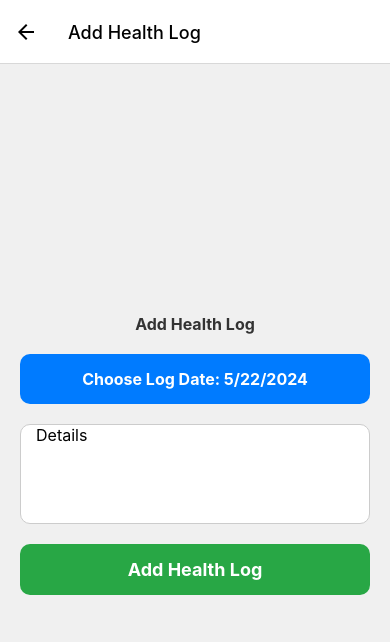
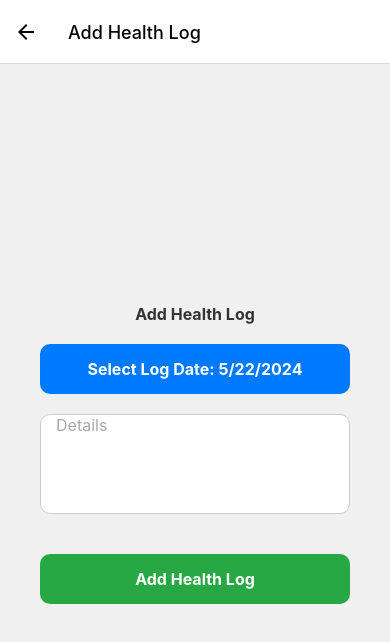
Before and after one commit to YosukeKono0101/PetCareApp, a React Native app: screen /AddHealthLog in a window 390 px wide. Shown: the top 642 px of the page. Built offline with nearby package versions, Linux system fonts and the light colour scheme; no server answers.

Commit message:
[UI] adjustment for dark theme

```diff
--- a/src/screens/about/AboutScreen.js
+++ b/src/screens/about/AboutScreen.js
@@ -1,5 +1,13 @@
-import React from "react";
-import { View, Text, StyleSheet, ScrollView } from "react-native";
+import React, { useContext } from "react";
+import {
+  View,
+  Text,
+  StyleSheet,
+  ScrollView,
+  Linking,
+  TouchableOpacity,
+} from "react-native";
+import { SettingsContext } from "../../context/SettingsContext";
 
 const licenses = [
   {
@@ -16,21 +24,61 @@ const licenses = [
 ];
 
 const AboutScreen = () => {
+  const { fontSize, theme } = useContext(SettingsContext);
+  const isDarkTheme = theme === "dark";
+
   return (
-    <ScrollView style={styles.container}>
-      <Text style={styles.header}>About PetCareApp</Text>
-      <Text style={styles.description}>
+    <ScrollView
+      style={[
+        styles.container,
+        isDarkTheme ? styles.darkContainer : styles.lightContainer,
+      ]}
+    >
+      <Text
+        style={[styles.header, { fontSize }, isDarkTheme && styles.darkText]}
+      >
+        About PetCareApp
+      </Text>
+      <Text
+        style={[
+          styles.description,
+          { fontSize },
+          isDarkTheme && styles.darkText,
+        ]}
+      >
         PetCareApp is a comprehensive solution for managing your pets' health
-        and wellness. With features for tracking vaccinations, health logs, and
-        more, PetCareApp ensures that you have all the information you need to
-        care for your pets.
+        and wellness. With features for tracking vaccinations and health logs,
+        PetCareApp ensures that you have all the information you need to care
+        for your pets.
       </Text>
-      <Text style={styles.header}>Open Source Licenses</Text>
+      <Text
+        style={[styles.header, { fontSize }, isDarkTheme && styles.darkText]}
+      >
+        Open Source Licenses
+      </Text>
       {licenses.map((license, index) => (
         <View key={index} style={styles.licenseContainer}>
-          <Text style={styles.licenseName}>{license.name}</Text>
-          <Text style={styles.licenseText}>{license.license}</Text>
-          <Text style={styles.licenseLink}>{license.link}</Text>
+          <Text
+            style={[
+              styles.licenseName,
+              { fontSize },
+              isDarkTheme && styles.darkText,
+            ]}
+          >
+            {license.name}
+          </Text>
+          <Text
+            style={[
+              styles.licenseText,
+              { fontSize },
+              isDarkTheme && styles.darkText,
+            ]}
+          >
+            {license.license}
+          </Text>
+          <TouchableOpacity onPress={() => Linking.openURL(license.link)}>
+            <Text style={styles.licenseLink}>{license.link}</Text>
+          </TouchableOpacity>
         </View>
       ))}
     </ScrollView>
@@ -41,7 +89,12 @@ const styles = StyleSheet.create({
   container: {
     flex: 1,
     padding: 20,
+  },
+  lightContainer: {
     backgroundColor: "#f0f0f0",
+  },
+  darkContainer: {
+    backgroundColor: "#333",
   },
   header: {
     fontSize: 24,
@@ -70,6 +123,9 @@ const styles = StyleSheet.create({
     fontSize: 14,
     color: "#007bff",
   },
+  darkText: {
+    color: "#fff",
+  },
 });
 
 export default AboutScreen;
--- a/src/screens/healthLogs/AddHealthLogScreen.js
+++ b/src/screens/healthLogs/AddHealthLogScreen.js
@@ -7,6 +7,7 @@ import {
   ScrollView,
   Text,
   TouchableOpacity,
+  SafeAreaView,
 } from "react-native";
 import RNPickerSelect from "react-native-picker-select";
 import DateTimePicker from "@react-native-community/datetimepicker";
@@ -45,8 +46,8 @@ const AddHealthLogScreen = ({ navigation }) => {
   }, []);
 
   const handleAddHealthLog = async () => {
-    if (!selectedPetId) {
-      Alert.alert("Error", "Please select a pet first.");
+    if (!selectedPetId || !details) {
+      Alert.alert("Error", "Please select a pet and fill in the details.");
       return;
     }
     try {
@@ -76,15 +77,36 @@ const AddHealthLogScreen = ({ navigation }) => {
     }
   };
 
+  const showDatePickerModal = () => {
+    setShowDatePicker(true);
+  };
+
+  const onDateChange = (event, selectedDate) => {
+    const currentDate = selectedDate || logDate;
+    setShowDatePicker(false);
+    setLogDate(currentDate);
+  };
+
   return (
+    <SafeAreaView
+      style={[
+        styles.safeArea,
+        isDarkTheme ? styles.darkSafeArea : styles.lightSafeArea,
+      ]}
+    >
       <ScrollView
         contentContainerStyle={[
-        styles.container,
-        isDarkTheme && styles.darkContainer,
+          styles.scrollContainer,
+          isDarkTheme && styles.darkScrollContainer,
         ]}
       >
+        <View style={[styles.container, isDarkTheme && styles.darkContainer]}>
           <Text
-        style={[styles.header, { fontSize }, isDarkTheme && styles.darkText]}
+            style={[
+              styles.header,
+              { fontSize },
+              isDarkTheme && styles.darkText,
+            ]}
           >
             Add Health Log
           </Text>
@@ -101,10 +123,10 @@ const AddHealthLogScreen = ({ navigation }) => {
           )}
           <TouchableOpacity
             style={styles.dateButton}
-        onPress={() => setShowDatePicker(true)}
+            onPress={showDatePickerModal}
           >
             <Text style={[styles.dateButtonText, { fontSize }]}>
-          Choose Log Date: {logDate.toLocaleDateString()}
+              Select Log Date: {logDate.toLocaleDateString()}
             </Text>
           </TouchableOpacity>
           {showDatePicker && (
@@ -112,35 +134,58 @@ const AddHealthLogScreen = ({ navigation }) => {
               value={logDate}
               mode="date"
               display="default"
-          onChange={(event, selectedDate) => {
-            setShowDatePicker(false);
-            if (selectedDate) {
-              setLogDate(selectedDate);
-            }
-          }}
+              onChange={onDateChange}
             />
           )}
           <TextInput
             placeholder="Details"
             value={details}
             onChangeText={setDetails}
-        style={[styles.input, { fontSize }]}
+            style={[
+              styles.input,
+              { fontSize },
+              isDarkTheme && styles.darkInput,
+            ]}
             multiline
-        numberOfLines={4} // Makes it easier to type more text
+            numberOfLines={4}
+            placeholderTextColor={isDarkTheme ? "#ccc" : "#aaa"}
           />
           <TouchableOpacity style={styles.button} onPress={handleAddHealthLog}>
-        <Text style={styles.buttonText}>Add Health Log</Text>
+            <Text style={[styles.buttonText, { fontSize }]}>
+              Add Health Log
+            </Text>
           </TouchableOpacity>
+        </View>
       </ScrollView>
+    </SafeAreaView>
   );
 };
 
 const styles = StyleSheet.create({
+  safeArea: {
+    flex: 1,
+  },
+  lightSafeArea: {
+    backgroundColor: "#f0f0f0",
+  },
+  darkSafeArea: {
+    backgroundColor: "#000",
+  },
+  scrollContainer: {
+    flexGrow: 1,
+    justifyContent: "center",
+    alignItems: "center",
+    padding: 20,
+  },
+  darkScrollContainer: {
+    backgroundColor: "#333",
+  },
   container: {
-    flex: 1,
+    width: "100%",
+    maxWidth: 400,
     padding: 20,
-    justifyContent: "center",
     backgroundColor: "#f0f0f0",
+    borderRadius: 10,
   },
   darkContainer: {
     backgroundColor: "#333",
@@ -155,21 +200,6 @@ const styles = StyleSheet.create({
   darkText: {
     color: "#fff",
   },
-  picker: {
-    marginBottom: 20,
-  },
-  dateButton: {
-    backgroundColor: "#007bff",
-    padding: 15,
-    borderRadius: 10,
-    alignItems: "center",
-    marginBottom: 20,
-  },
-  dateButtonText: {
-    color: "#fff",
-    fontSize: 16,
-    fontWeight: "bold",
-  },
   input: {
     height: 100,
     borderColor: "#ccc",
@@ -180,11 +210,32 @@ const styles = StyleSheet.create({
     backgroundColor: "#fff",
     marginBottom: 20,
   },
-  button: {
-    backgroundColor: "#28a745",
+  darkInput: {
+    borderColor: "#555",
+    backgroundColor: "#444",
+    color: "#fff",
+  },
+  picker: {
+    marginBottom: 20,
+  },
+  dateButton: {
     padding: 15,
+    backgroundColor: "#007bff",
     borderRadius: 10,
     alignItems: "center",
+    marginBottom: 20,
+  },
+  dateButtonText: {
+    color: "#fff",
+    fontSize: 16,
+    fontWeight: "bold",
+  },
+  button: {
+    padding: 15,
+    backgroundColor: "#28a745",
+    borderRadius: 10,
+    alignItems: "center",
+    marginTop: 20,
   },
   buttonText: {
     color: "#fff",
--- a/src/screens/healthLogs/EditHealthLogScreen.js
+++ b/src/screens/healthLogs/EditHealthLogScreen.js
@@ -17,6 +17,7 @@ const EditHealthLogScreen = ({ route, navigation }) => {
   const { fontSize, theme } = useContext(SettingsContext);
   const [logDate, setLogDate] = useState(new Date());
   const [details, setDetails] = useState("");
+  const [petName, setPetName] = useState("");
   const [showDatePicker, setShowDatePicker] = useState(false);
 
   const isDarkTheme = theme === "dark";
@@ -37,6 +38,7 @@ const EditHealthLogScreen = ({ route, navigation }) => {
         if (response.ok) {
           setLogDate(new Date(json.log_date));
           setDetails(json.details);
+          setPetName(json.pet_name);
         } else {
           Alert.alert(
             "Error",
@@ -102,12 +104,17 @@ const EditHealthLogScreen = ({ route, navigation }) => {
       >
         Edit Health Log
       </Text>
+      <Text
+        style={[styles.petName, { fontSize }, isDarkTheme && styles.darkText]}
+      >
+        Pet: {petName}
+      </Text>
       <TouchableOpacity
         style={styles.dateButton}
         onPress={() => setShowDatePicker(true)}
       >
         <Text style={[styles.dateButtonText, { fontSize }]}>
-          Choose Log Date: {logDate.toLocaleDateString()}
+          Select Log Date: {logDate.toLocaleDateString()}
         </Text>
       </TouchableOpacity>
       {showDatePicker && (
@@ -152,6 +159,12 @@ const styles = StyleSheet.create({
   darkText: {
     color: "#fff",
   },
+  petName: {
+    fontSize: 20,
+    marginBottom: 10,
+    textAlign: "center",
+    color: "#555",
+  },
   dateButton: {
     backgroundColor: "#007bff",
     padding: 15,
--- a/src/screens/pets/AddPetScreen.js
+++ b/src/screens/pets/AddPetScreen.js
@@ -27,6 +27,11 @@ const AddPetScreen = ({ navigation }) => {
   const isDarkTheme = theme === "dark";
 
   const handleAddPet = async () => {
+    if (!name || !type || !gender || !breed || !age || !weight) {
+      Alert.alert("Error", "Please fill in all the fields.");
+      return;
+    }
+
     const petData = {
       name,
       type,
@@ -36,6 +41,7 @@ const AddPetScreen = ({ navigation }) => {
       weight,
       birthDate: birthDate.toISOString(),
     };
+
     try {
       const token = await AsyncStorage.getItem("token");
       const response = await fetch("http://192.168.1.39:3000/pets", {
@@ -88,15 +94,6 @@ const AddPetScreen = ({ navigation }) => {
         ]}
       >
         <View style={[styles.container, isDarkTheme && styles.darkContainer]}>
-          {/* <Text
-            style={[
-              styles.header,
-              { fontSize },
-              isDarkTheme && styles.darkText,
-            ]}
-          >
-            Add New Pet
-          </Text> */}
           <TextInput
             placeholder="Pet Name"
             value={name}
@@ -183,7 +180,7 @@ const styles = StyleSheet.create({
     padding: 20,
   },
   darkScrollContainer: {
-    backgroundColor: "#000",
+    backgroundColor: "#333",
   },
   container: {
     width: "100%",
--- a/src/screens/pets/PetDetailsScreen.js
+++ b/src/screens/pets/PetDetailsScreen.js
@@ -207,7 +207,7 @@ const styles = StyleSheet.create({
     width: "80%",
   },
   deleteButton: {
-    backgroundColor: "#dc3545",
+    backgroundColor: "#ff4444",
     padding: 15,
     borderRadius: 10,
     alignItems: "center",
--- a/src/screens/settings/SettingsScreen.js
+++ b/src/screens/settings/SettingsScreen.js
@@ -115,7 +115,7 @@ const SettingsScreen = ({ navigation }) => {
           <Text style={[styles.aboutButtonText, { fontSize }]}>About</Text>
         </TouchableOpacity>
         <TouchableOpacity style={styles.logoutButton} onPress={handleLogout}>
-          <Text style={styles.logoutButtonText}>Logout</Text>
+          <Text style={[styles.aboutButtonText, { fontSize }]}>Logout</Text>
         </TouchableOpacity>
       </ScrollView>
     </SafeAreaView>
--- a/src/screens/vaccinations/AddVaccinationRecordScreen.js
+++ b/src/screens/vaccinations/AddVaccinationRecordScreen.js
@@ -1,12 +1,13 @@
 import React, { useState, useEffect, useContext } from "react";
 import {
   View,
-  Text,
+  TextInput,
+  Alert,
   StyleSheet,
   ScrollView,
-  Alert,
-  TextInput,
+  Text,
   TouchableOpacity,
+  SafeAreaView,
 } from "react-native";
 import RNPickerSelect from "react-native-picker-select";
 import DateTimePicker from "@react-native-community/datetimepicker";
@@ -47,8 +48,8 @@ const AddVaccinationRecordScreen = ({ navigation }) => {
   }, []);
 
   const handleAddVaccination = async () => {
-    if (!selectedPetId) {
-      Alert.alert("Error", "Please select a pet first.");
+    if (!selectedPetId || !vaccineName || !vaccinationDate || !notes) {
+      Alert.alert("Error", "Please fill in all the fields.");
       return;
     }
     try {
@@ -62,7 +63,7 @@ const AddVaccinationRecordScreen = ({ navigation }) => {
         body: JSON.stringify({
           pet_id: selectedPetId,
           vaccine_name: vaccineName,
-          vaccination_date: vaccinationDate.toISOString().split("T")[0],
+          vaccination_date: vaccinationDate.toISOString(),
           notes: notes,
         }),
       });
@@ -79,6 +80,10 @@ const AddVaccinationRecordScreen = ({ navigation }) => {
     }
   };
 
+  const showDatePickerModal = () => {
+    setShowDatePicker(true);
+  };
+
   const onDateChange = (event, selectedDate) => {
     const currentDate = selectedDate || vaccinationDate;
     setShowDatePicker(false);
@@ -86,14 +91,25 @@ const AddVaccinationRecordScreen = ({ navigation }) => {
   };
 
   return (
+    <SafeAreaView
+      style={[
+        styles.safeArea,
+        isDarkTheme ? styles.darkSafeArea : styles.lightSafeArea,
+      ]}
+    >
       <ScrollView
         contentContainerStyle={[
-        styles.container,
-        isDarkTheme && styles.darkContainer,
+          styles.scrollContainer,
+          isDarkTheme && styles.darkScrollContainer,
         ]}
       >
+        <View style={[styles.container, isDarkTheme && styles.darkContainer]}>
           <Text
-        style={[styles.header, { fontSize }, isDarkTheme && styles.darkText]}
+            style={[
+              styles.header,
+              { fontSize },
+              isDarkTheme && styles.darkText,
+            ]}
           >
             Add Vaccination Record
           </Text>
@@ -119,10 +135,10 @@ const AddVaccinationRecordScreen = ({ navigation }) => {
           />
           <TouchableOpacity
             style={styles.dateButton}
-        onPress={() => setShowDatePicker(true)}
+            onPress={showDatePickerModal}
           >
             <Text style={[styles.dateButtonText, { fontSize }]}>
-          Choose Vaccination Date: {vaccinationDate.toLocaleDateString()}
+              Select Vaccination Date: {vaccinationDate.toLocaleDateString()}
             </Text>
           </TouchableOpacity>
           {showDatePicker && (
@@ -137,21 +153,53 @@ const AddVaccinationRecordScreen = ({ navigation }) => {
             placeholder="Notes"
             value={notes}
             onChangeText={setNotes}
-        style={[styles.input, { fontSize }]}
+            style={[
+              styles.input,
+              { fontSize },
+              isDarkTheme && styles.darkInput,
+            ]}
             multiline
+            placeholderTextColor={isDarkTheme ? "#ccc" : "#aaa"}
           />
-      <TouchableOpacity style={styles.button} onPress={handleAddVaccination}>
-        <Text style={styles.buttonText}>Add Vaccination</Text>
+          <TouchableOpacity
+            style={styles.button}
+            onPress={handleAddVaccination}
+          >
+            <Text style={[styles.buttonText, { fontSize }]}>
+              Add Vaccination
+            </Text>
           </TouchableOpacity>
+        </View>
       </ScrollView>
+    </SafeAreaView>
   );
 };
 
 const styles = StyleSheet.create({
+  safeArea: {
+    flex: 1,
+  },
+  lightSafeArea: {
+    backgroundColor: "#f0f0f0",
+  },
+  darkSafeArea: {
+    backgroundColor: "#000",
+  },
+  scrollContainer: {
+    flexGrow: 1,
+    justifyContent: "center",
+    alignItems: "center",
+    padding: 20,
+  },
+  darkScrollContainer: {
+    backgroundColor: "#333",
+  },
   container: {
-    flex: 1,
+    width: "100%",
+    maxWidth: 400,
     padding: 20,
     backgroundColor: "#f0f0f0",
+    borderRadius: 10,
   },
   darkContainer: {
     backgroundColor: "#333",
@@ -167,11 +215,11 @@ const styles = StyleSheet.create({
     color: "#fff",
   },
   picker: {
-    marginBottom: 30,
+    marginBottom: 20,
   },
   dateButton: {
+    padding: 15,
     backgroundColor: "#007bff",
-    padding: 15,
     borderRadius: 10,
     alignItems: "center",
     marginBottom: 20,
@@ -191,11 +239,17 @@ const styles = StyleSheet.create({
     backgroundColor: "#fff",
     marginBottom: 20,
   },
+  darkInput: {
+    borderColor: "#555",
+    backgroundColor: "#444",
+    color: "#fff",
+  },
   button: {
+    padding: 15,
     backgroundColor: "#28a745",
-    padding: 15,
     borderRadius: 10,
     alignItems: "center",
+    marginTop: 20,
   },
   buttonText: {
     color: "#fff",
--- a/src/screens/vaccinations/EditVaccinationRecordScreen.js
+++ b/src/screens/vaccinations/EditVaccinationRecordScreen.js
@@ -2,11 +2,11 @@ import React, { useState, useEffect, useContext } from "react";
 import {
   View,
   TextInput,
-  Button,
+  Alert,
   StyleSheet,
-  Alert,
+  ScrollView,
+  Text,
   TouchableOpacity,
-  Text,
 } from "react-native";
 import DateTimePicker from "@react-native-community/datetimepicker";
 import AsyncStorage from "@react-native-async-storage/async-storage";
@@ -15,8 +15,9 @@ import { SettingsContext } from "../../context/SettingsContext";
 const EditVaccinationRecordScreen = ({ route, navigation }) => {
   const { vaccinationId } = route.params;
   const { fontSize, theme } = useContext(SettingsContext);
-  const [vaccineName, setVaccineName] = useState("");
+  const [vaccineName, setVaccineName] = useState(new Date());
   const [vaccinationDate, setVaccinationDate] = useState(new Date());
+  const [petName, setPetName] = useState("");
   const [showDatePicker, setShowDatePicker] = useState(false);
 
   const isDarkTheme = theme === "dark";
@@ -36,6 +37,7 @@ const EditVaccinationRecordScreen = ({ route, navigation }) => {
         const json = await response.json();
         setVaccineName(json.data.vaccine_name);
         setVaccinationDate(new Date(json.data.vaccination_date));
+        setPetName(json.data.pet_name);
       } catch (error) {
         Alert.alert("Error", "Could not load vaccination details.");
       }
@@ -57,7 +59,7 @@ const EditVaccinationRecordScreen = ({ route, navigation }) => {
           },
           body: JSON.stringify({
             vaccine_name: vaccineName,
-            vaccination_date: vaccinationDate.toISOString().split("T")[0],
+            vaccination_date: vaccinationDate.toISOString(),
           }),
         }
       );
@@ -76,22 +78,33 @@ const EditVaccinationRecordScreen = ({ route, navigation }) => {
 
   const onDateChange = (event, selectedDate) => {
     const currentDate = selectedDate || vaccinationDate;
-    setShowDatePicker(Platform.OS === "ios");
+    setShowDatePicker(false);
     setVaccinationDate(currentDate);
   };
 
   return (
-    <View style={[styles.container, isDarkTheme && styles.darkContainer]}>
+    <ScrollView
+      contentContainerStyle={[
+        styles.container,
+        isDarkTheme && styles.darkContainer,
+      ]}
+    >
       <Text
         style={[styles.title, { fontSize }, isDarkTheme && styles.darkText]}
       >
         Edit Vaccination Record
       </Text>
+      <Text
+        style={[styles.subtitle, { fontSize }, isDarkTheme && styles.darkText]}
+      >
+        Pet: {petName}
+      </Text>
       <TextInput
         placeholder="Vaccine Name"
         value={vaccineName}
         onChangeText={setVaccineName}
-        style={[styles.input, { fontSize }]}
+        style={[styles.input, { fontSize }, isDarkTheme && styles.darkInput]}
+        placeholderTextColor={isDarkTheme ? "#ccc" : "#aaa"}
       />
       <TouchableOpacity
         style={styles.dateButton}
@@ -112,13 +125,13 @@ const EditVaccinationRecordScreen = ({ route, navigation }) => {
       <TouchableOpacity style={styles.button} onPress={handleUpdateVaccination}>
         <Text style={styles.buttonText}>Update Vaccination</Text>
       </TouchableOpacity>
-    </View>
+    </ScrollView>
   );
 };
 
 const styles = StyleSheet.create({
   container: {
-    flex: 1,
+    flexGrow: 1,
     padding: 20,
     justifyContent: "center",
     backgroundColor: "#f0f0f0",
@@ -133,7 +146,18 @@ const styles = StyleSheet.create({
     textAlign: "center",
     color: "#333",
   },
+  subtitle: {
+    fontSize: 20,
+    marginBottom: 10,
+    textAlign: "center",
+    color: "#555",
+  },
   darkText: {
+    color: "#fff",
+  },
+  darkInput: {
+    borderColor: "#555",
+    backgroundColor: "#444",
     color: "#fff",
   },
   input: {
```
Also changed, not shown: src/screens/vaccinations/VaccinationDetailsScreen.js (+9 -0 lines). Lines whose indentation alone changed are shown as unchanged.
